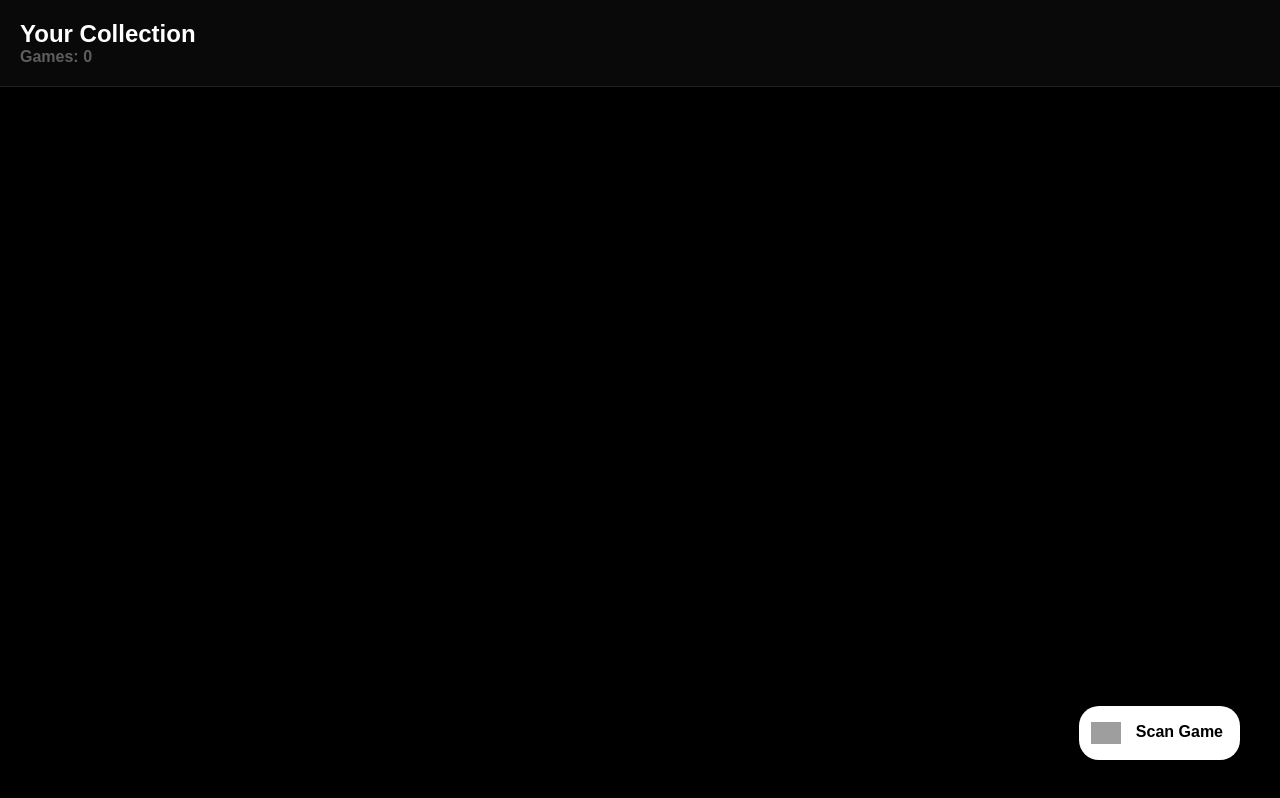
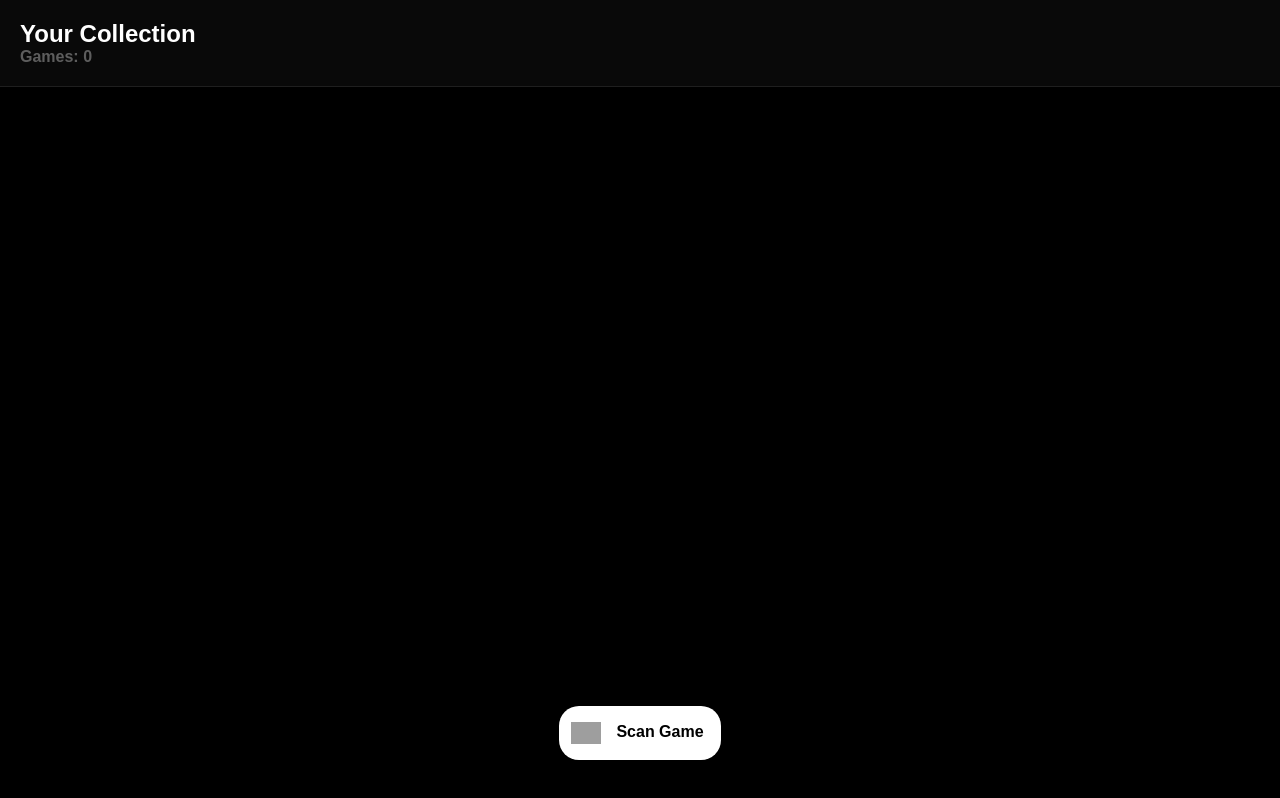
Before and after one commit to Sophia-Craw/boardgamescanner, a SvelteKit app: page / in a window 1280 px wide. Built offline with nearby package versions, Linux system fonts and the light colour scheme; grey boxes are pictures that could not be loaded.

Commit message:
another adjustment

```diff
--- a/src/routes/+page.svelte
+++ b/src/routes/+page.svelte
@@ -29,8 +29,7 @@
 <style>
     .bottom-nav {
         display: flex;
-        justify-content: space-between;
-        flex-direction: row-reverse;
+        justify-content: center;
         padding: 40px;
         position: fixed;
         bottom: 0;
```
